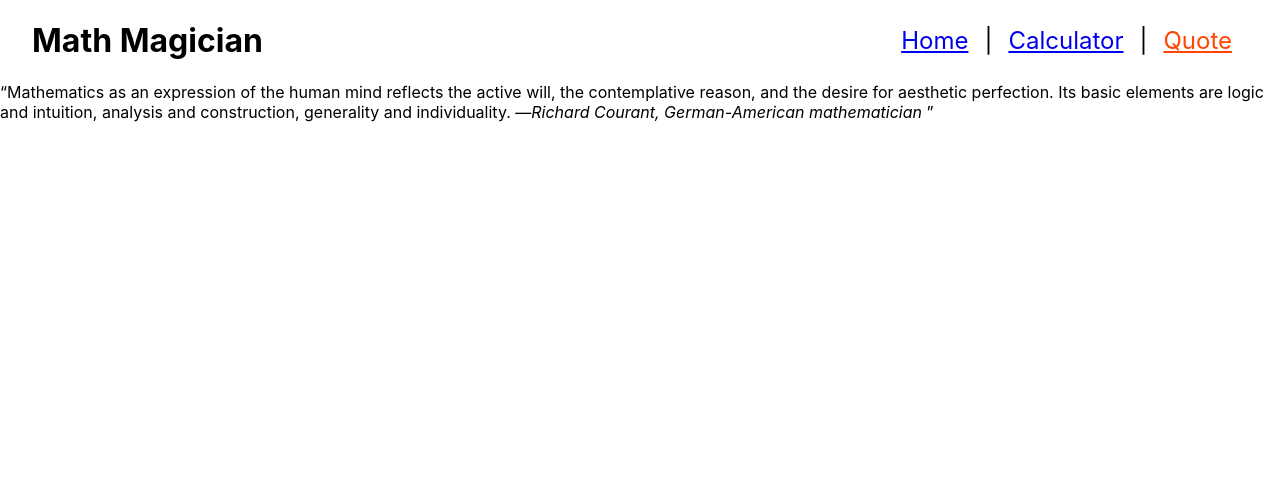
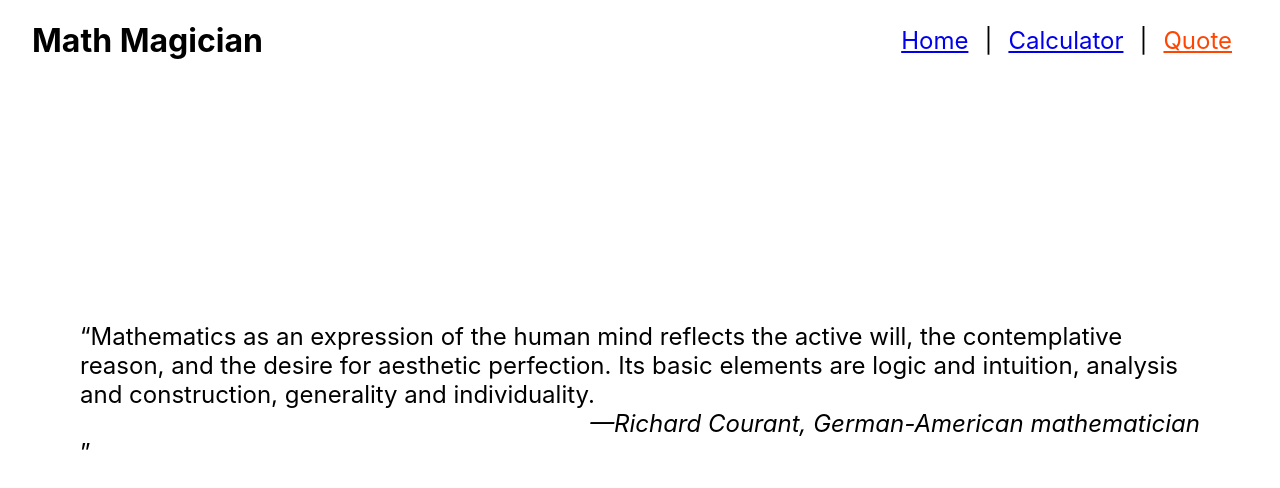
Before and after one commit to V0pe/maths-magician, a React (Create React App) app: page /quote in a window 1280 px wide. Shown: the top 488 px of the page. Built offline with nearby package versions, Linux system fonts and the light colour scheme.

Commit message:
styled the quote page

```diff
--- a/src/pages/Quote.js
+++ b/src/pages/Quote.js
@@ -1,15 +1,14 @@
 export default function About() {
   return (
     <>
-      <section>
+      <section className="quote">
         <q>
           Mathematics as an expression of the human mind reflects the active will,
           the contemplative reason,
           and the desire for aesthetic perfection.
           Its basic elements are logic and intuition, analysis and construction,
           generality and individuality.
-          —
-          <i>Richard Courant, German-American mathematician </i>
+          <i>—Richard Courant, German-American mathematician </i>
         </q>
       </section>
     </>
--- a/src/pages/pages.css
+++ b/src/pages/pages.css
@@ -22,3 +22,15 @@ header {
     color: orangered;
     text-decoration: underline;
   }
+
+.quote {
+  position: relative;
+  top:15rem;
+  margin:0 5rem;
+  font-size: 1.5rem;
+}
+
+.quote i {
+    display: flex;
+    justify-content: flex-end;
+}
```
